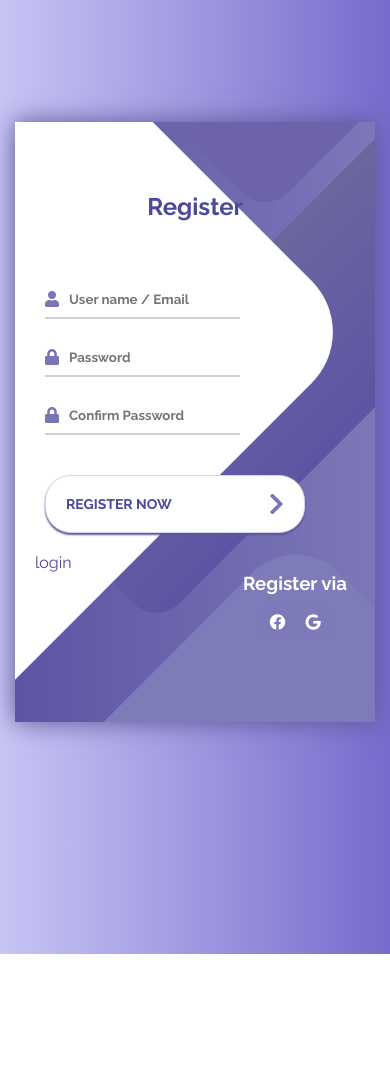
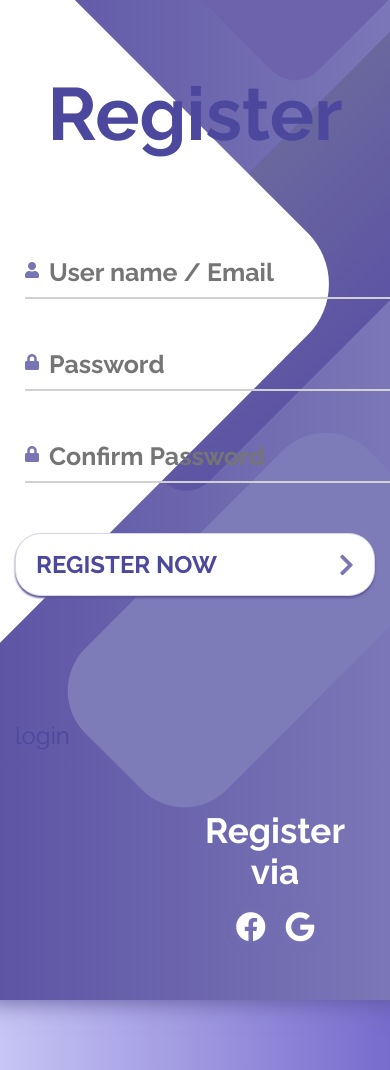
Before and after one commit to salman-221b/To-do-list-with-social-authentication, a Django app: page /register/ in a window 390 px wide; the page is wider, and only the part inside the window is pictured. Before the commit the page ends 954 px from the top of that part, so only its background shows below. Run offline with Django 4.2, Linux system fonts and the light colour scheme; some libraries are stand-ins or nearby versions.

Commit message:
adding the media queries

```diff
--- a/base/templates/base/register.html
+++ b/base/templates/base/register.html
@@ -223,7 +223,99 @@ body {
 .login__input:focus + .password-note {
     display: none;
 }
+@media (max-width: 1200px) {
 
+.screen {
+background: linear-gradient(90deg, #5D54A4, #7C78B8);
+position: relative;
+height: 1000px;
+width: 660px;
+box-shadow: 0px 0px 24px #5C5696;
+}
+
+.screen__content {
+z-index: 1;
+position: relative;
+height: 100%;
+width: 100%;
+}
+.screen__background__shape1 {
+height: 820px;
+width: 520px;
+background: #FFF;
+top: -20px;
+right: 260px;
+border-radius: 0 72px 0 0;
+}
+
+.login-title {
+		text-align: center;
+		font-size: 74px;
+		color: #4C489D;
+		margin-top: 70px;
+}
+
+.login {
+width: 420px;
+padding: 30px;
+padding-top: 70px;
+}
+
+.login__field {
+padding: 20px 10px;
+position: relative;
+}
+
+.login__icon {
+position: absolute;
+top: 35px;
+color: #7875B5;
+}
+
+.login__input {
+border: none;
+border-bottom: 2px solid #D1D1D4;
+background: none;
+padding: 10px;
+padding-left: 24px;
+font-weight: 550;
+width: 400px;
+font-size: 25px;
+transition: .2s;
+}
+.login__submit {
+background: #fff;
+font-size: 24px;
+margin-top: 30px;
+padding: 16px 20px;
+border-radius: 26px;
+border: 1px solid #D4D3E8;
+text-transform: uppercase;
+font-weight: 700;
+display: flex;
+align-items: center;
+width: 100%;
+color: #4C489D;
+box-shadow: 0px 2px 2px #5C5696;
+cursor: pointer;
+transition: .2s;
+}
+.register-link {
+position: absolute;
+bottom: 320px;
+left: 30px;
+color: #4C489D;
+text-decoration: none;
+font-size: 24px;
+}
+.social-login{
+font-size: 30px;
+right: 50px;
+bottom: 120px;
+
+}
+
+}
 
 </style>
 </head>
```
Also changed, not shown: base/templates/account/login.html (+93 -1 lines), db.sqlite3, 3 other files.
